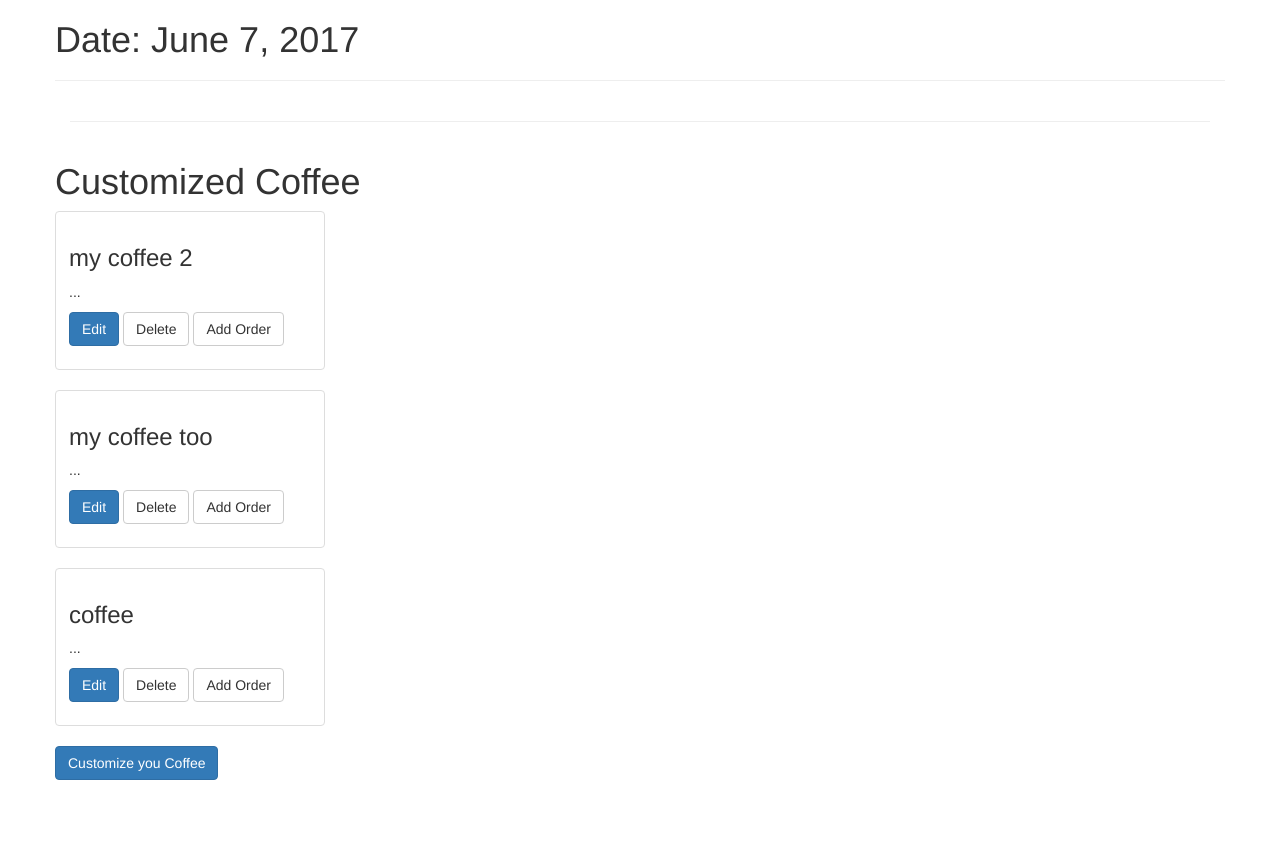
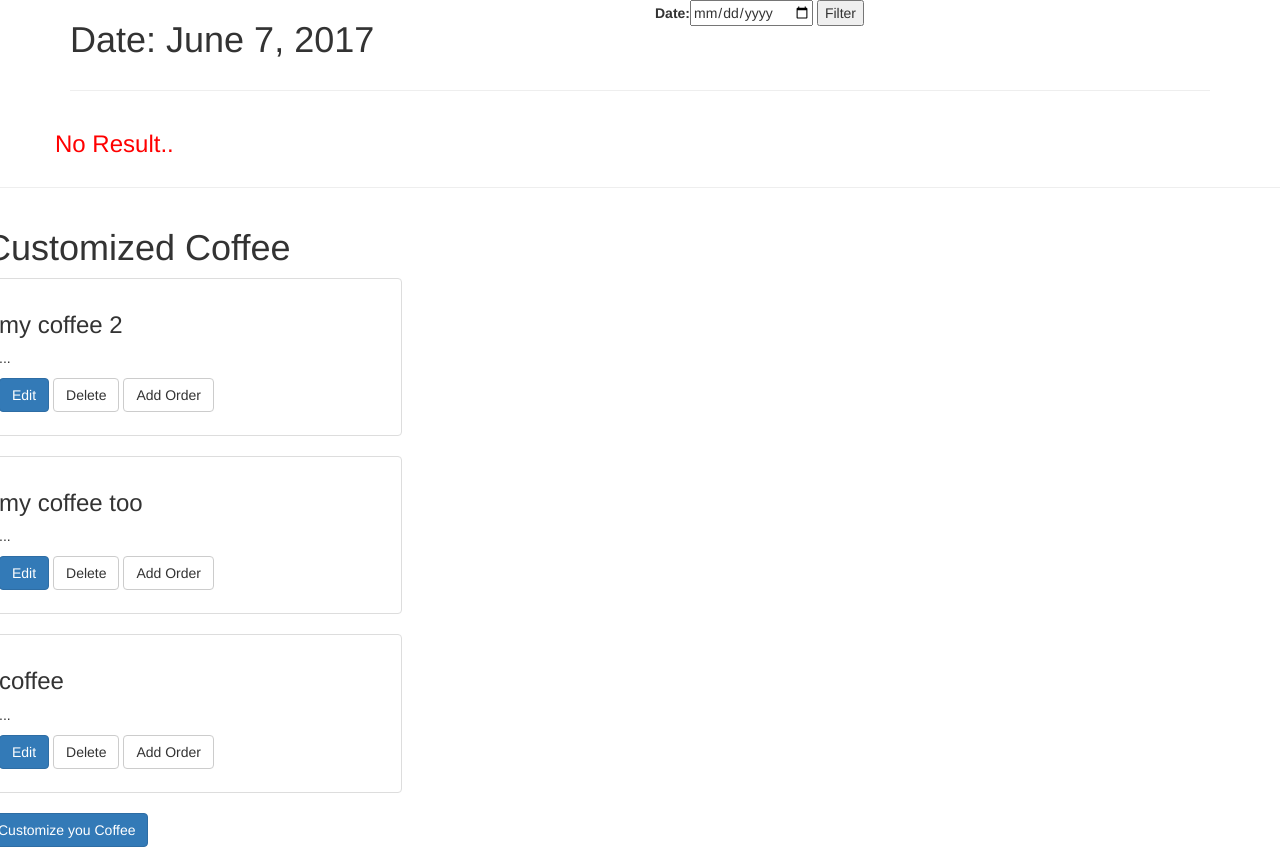
Before and after one commit to anaqi07/bigheadcaffe, a Django app: page / in a window 1280 px wide. Before the commit the page ends 780 px from the top, so only its background shows below. Run offline with Django 3.2, Linux system fonts and the light colour scheme; a user stored in the database is signed in; data comes from the database, SQL or seed files in the repository; both versions use the stored data as it was after the commit; some libraries are stand-ins or nearby versions.

Commit message:
Searching for orders on homepage

```diff
--- a/mainapp/forms.py
+++ b/mainapp/forms.py
@@ -34,3 +34,6 @@ class OrderForm(forms.ModelForm):
         widgets={
         'date':forms.DateInput(attrs={"type":'date'}),
         }
+
+class SearchForm(forms.Form):
+    date=forms.DateField(widget= forms.DateInput(attrs={"type":'date'}))
--- a/mainapp/templates/home.html
+++ b/mainapp/templates/home.html
@@ -6,11 +6,24 @@
 
 {% block content %}
 <div class="row">
+  <div class="col col-sm-6">
     <h1>Date: {{today}}</h1>
+  </div>
+  <div class="col col-sm-6">
+    <form class="" action="{% url 'home' %}" method="POST">
+      {% csrf_token %}
+      {{form}}
+      <input type="submit" name="" value="Filter" />
+    </form>
+  </div>
+</div>
+
 <hr />
+
+<div class="row">
+  {% if order_list %}
       {% for order in order_list %}
-      <div class="row">
-        <div class="col-sm-4 col-md-3">
+            <div class="col col-sm-6 col-md-4">
                 <div class="thumbnail">
                     <!-- <img src="..." alt="..."> -->
                     <div class="caption">
@@ -19,15 +32,18 @@
                     </div>
                 </div>
             </div>
+      {% endfor %}
+    {% else %}
+      <h3 style="color:red" >No Result..</h3>
+    {% endif%}
     </div>
-  {% endfor %}
 </div>
 <hr />
 <div class="row">
   <h1>Customized Coffee</h1>
   {% for coffee in coffee_list %}
       <div class="row">
-        <div class="col-sm-4 col-md-3">
+        <div class="col col-sm-6 col-md-4">
           <div class="thumbnail">
                 <!-- <img src="..." alt="..."> -->
                 <div class="caption">
@@ -45,6 +61,7 @@
   {% endfor %}
 
   <a href="{% url 'createcoffee' %}" class="btn btn-primary" role="button">Customize you Coffee</a>
+  <br /><br />
 </div>
 
 {% endblock %}
--- a/mainapp/views.py
+++ b/mainapp/views.py
@@ -240,10 +240,21 @@ def home(request):
     context={}
     user=request.user
     context['user']=user
-    today=datetime.date.today()
-    context['today']=today
+    if request.method=="POST":
+        form =SearchForm(request.POST)
+        if form.is_valid():
+            context['form']=form
+            date=form.cleaned_data['date']
+            context['today']=date
+            order_list=Order.objects.filter(user=user, date=date)
+            context['order_list']=order_list
+    else:
+        form =SearchForm()
+        context['form']=form
+        today=datetime.date.today()
+        context['today']=today
+        order_list=Order.objects.filter(user=user, date=today)
+        context['order_list']=order_list
     coffee_list=Coffee.objects.filter(user=user)
     context['coffee_list']=coffee_list
-    order_list=Order.objects.filter(user=user, date=today)
-    context['order_list']=order_list
     return render(request, 'home.html', context)
```
Also changed, not shown: db.sqlite3. Lines whose indentation alone changed are shown as unchanged.
